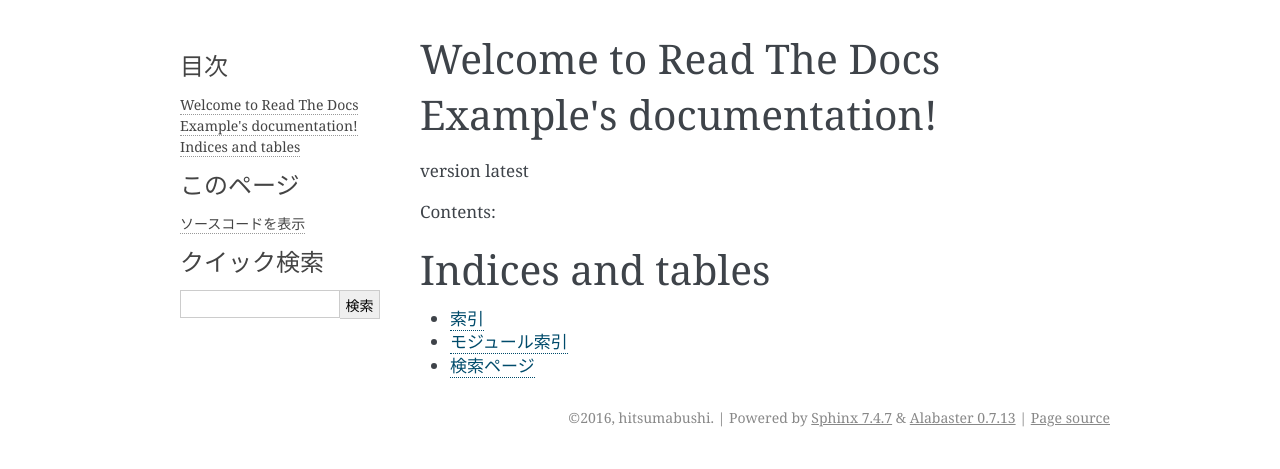
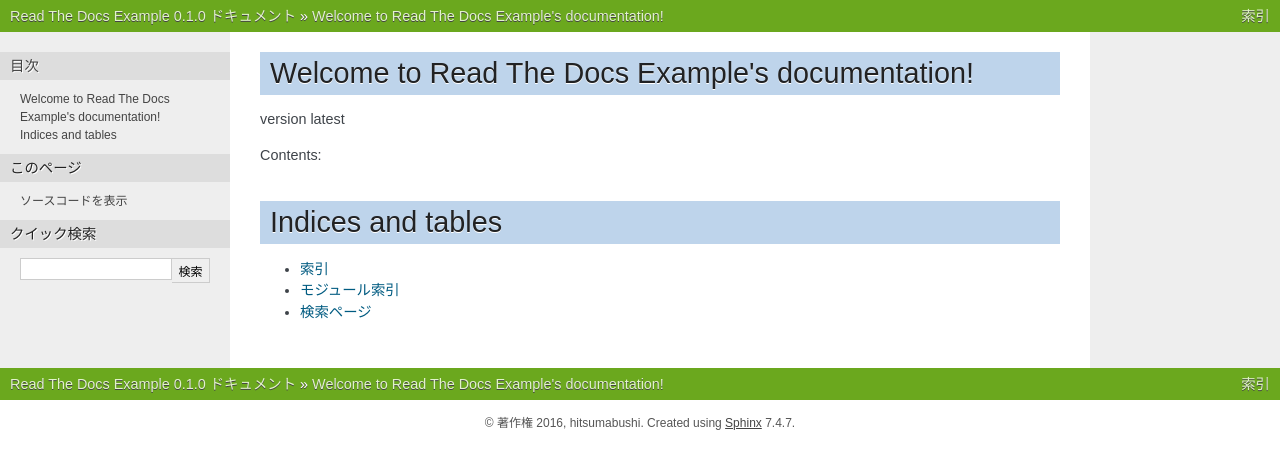
Before and after one commit to hitsumabushi/read_the_docs_example, a Sphinx documentation site: the page built from source/index.rst, in a window 1280 px wide. Shown: the top 469 px of the page. Built offline with Sphinx 7.4.7, drawn with Linux system fonts in a browser that asks for light colours.

Commit message:
change html theme

```diff
--- a/source/conf.py
+++ b/source/conf.py
@@ -111,7 +111,13 @@
 
 # The theme to use for HTML and HTML Help pages.  See the documentation for
 # a list of builtin themes.
-html_theme = 'alabaster'
+import os
+on_rtd = os.environ.get('READTHEDOCS', None) == 'True'
+if on_rtd:
+    html_theme = 'default'
+else:
+    html_theme = 'nature'
+
 
 # Theme options are theme-specific and customize the look and feel of a theme
 # further.  For a list of options available for each theme, see the
```
